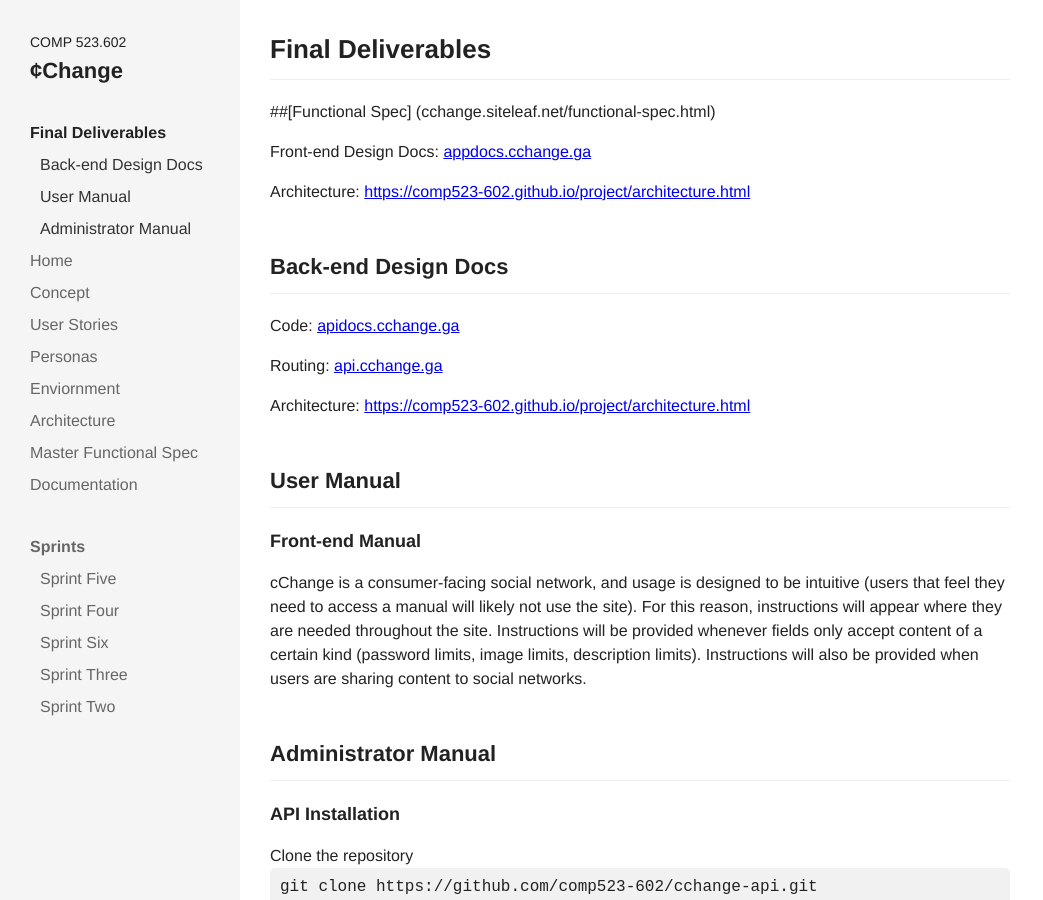
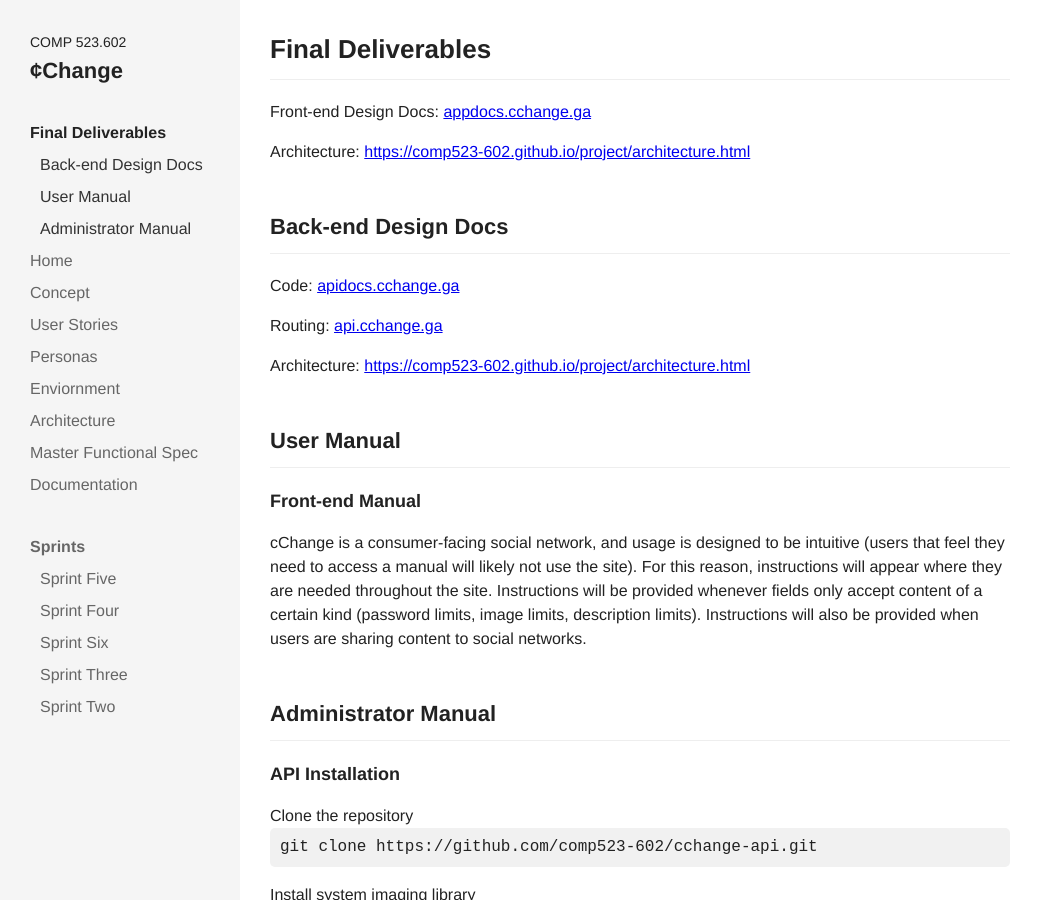
Before and after one commit to comp523-602/cchange-project, a Jekyll site: the page built from final-deliverables.markdown, in a window 1280 px wide and 900 px high. Shown: the whole window, without its empty margins (0-1043 px from the left). Built offline with Jekyll 4.4.1, drawn with Linux system fonts in a browser that asks for light colours; nearby versions of some CDN libraries; our own code applies the rules of GitHub Pages for plain Markdown files.

Commit message:
Updated Final Deliverables

```diff
--- a/final-deliverables.markdown
+++ b/final-deliverables.markdown
@@ -2,8 +2,6 @@
 title: Final Deliverables
 date: 2017-12-13 13:20:00 -05:00
 ---
-
-##[Functional Spec] (cchange.siteleaf.net/functional-spec.html)
 
 Front-end Design Docs: [appdocs.cchange.ga](http://appdocs.cchange.ga)
 
```
